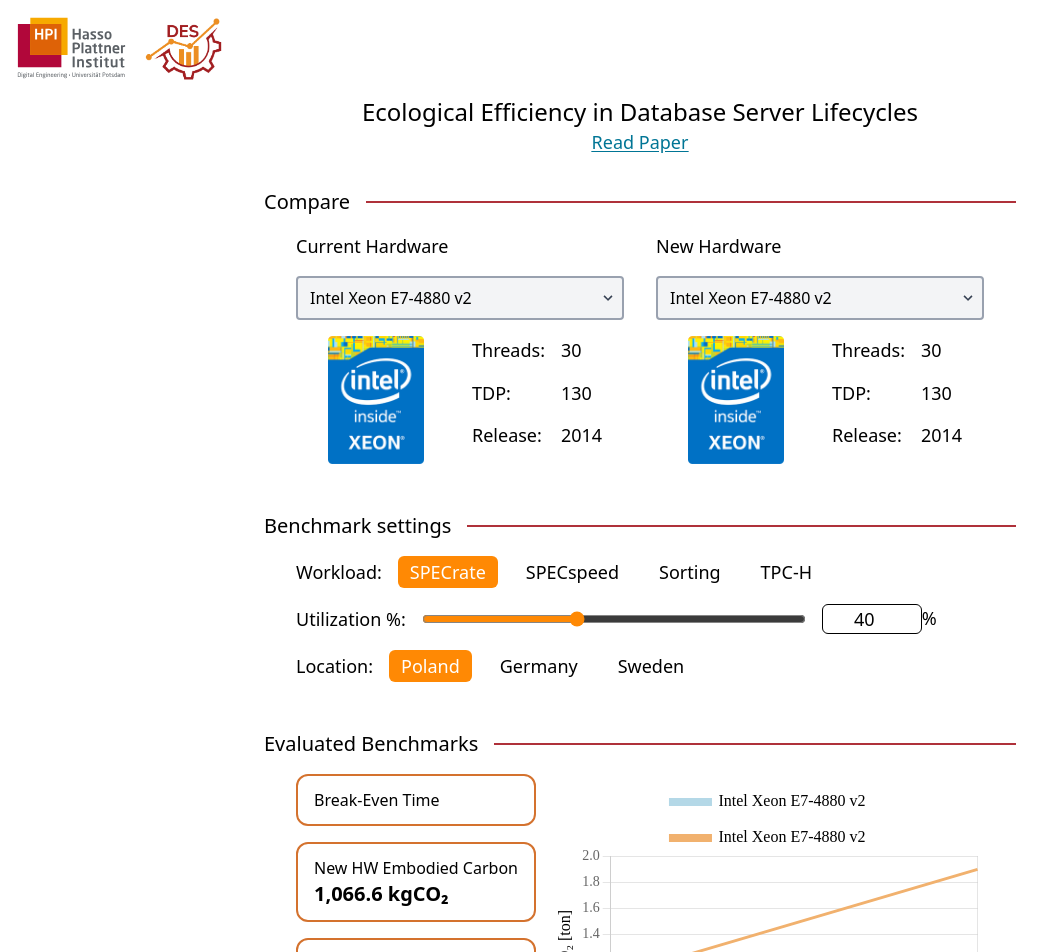
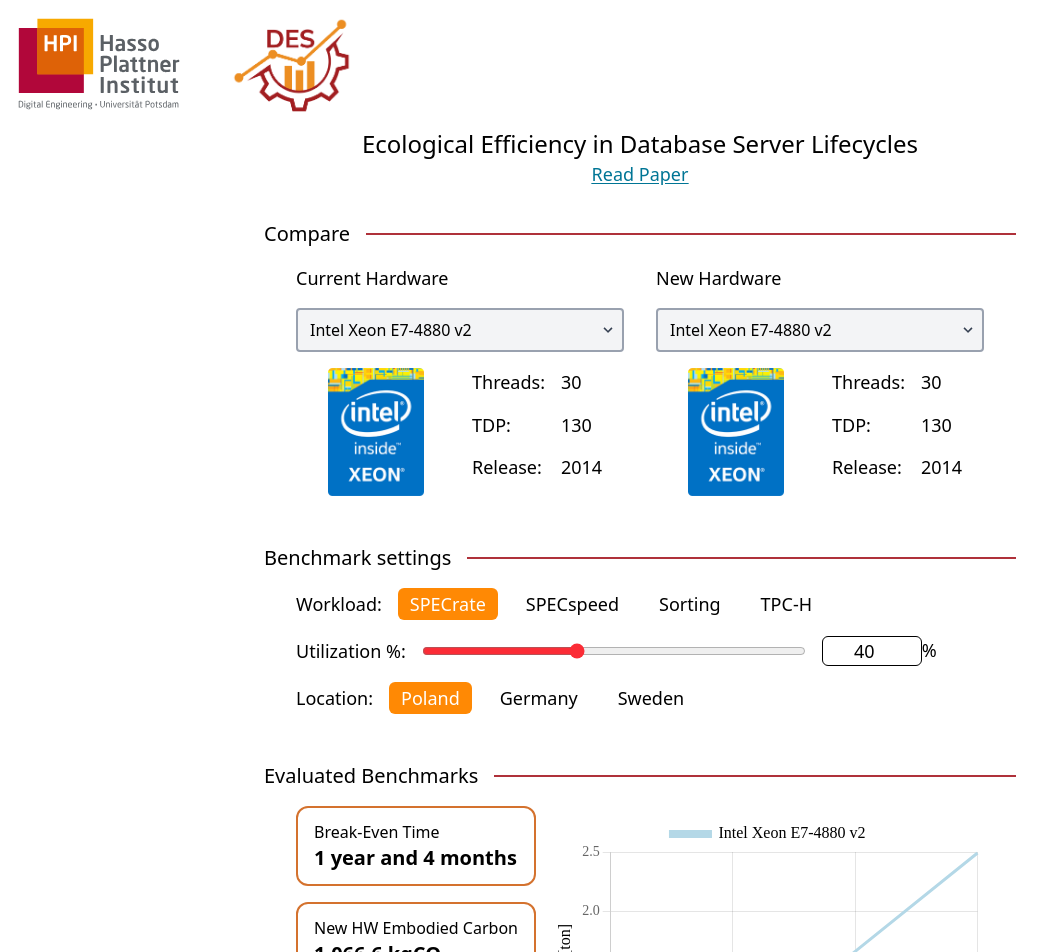
Before and after one commit to hpides/server-buy-advisor, a React (Vite) app in the folder frontend/: page / in a window 1280 px wide. Shown: the top 952 px of the page, without its empty margins (0-1062 px from the left). Built offline with nearby package versions, Linux system fonts and the light colour scheme.

Commit message:
added single comparison and fixed plot scale breaking when intersect >20 years

```diff
--- a/frontend/src/App.tsx
+++ b/frontend/src/App.tsx
@@ -28,7 +28,7 @@
 
   return (
     <>
-      <header className='h-24 p-4 flex gap-4'>
+      <header className='h-32 p-4 flex gap-12'>
         <img src={hpiLogo} className='h-full' />
         <img src={desLogo} className='h-full' />
       </header>
--- a/frontend/src/charts/lineChart.tsx
+++ b/frontend/src/charts/lineChart.tsx
@@ -71,7 +71,7 @@
 
 const LineChart: React.FC<LineChartProps> = memo(function LineChart() {
 
-  const { comparison, intersect, currentHardware, newHardware, oldSystemOpex, newSystemOpex, breakEven } = useBenchmarkContext();
+  const { comparison, intersect, currentHardware, newHardware, oldSystemOpex, newSystemOpex, breakEven, singleComparison } = useBenchmarkContext();
 
   // @ts-ignore
   const [chart, setChart] = useState<Chart | null>(null);
@@ -87,7 +87,11 @@
       backgroundColor: "#B4D8E7",
       pointRadius: 0,
     },
-    {
+  ];
+
+  // compare 2 CPU's
+  if (!singleComparison) {
+    datasets.push({
       type: "line",
       label: newHardware,
       data: newSystemOpex,
@@ -95,8 +99,8 @@
       fill: false,
       backgroundColor: "#F1B16E",
       pointRadius: 0,
-    },
-  ];
+    })
+  }
 
   const annotationHeight = comparison.newSystemOpex[0];
 
@@ -187,6 +191,7 @@
                 },
               },
               breakEvenCircle: {
+                display: !!intersect,
                 type: "point",
                 backgroundColor: "red",
                 pointStyle: "round",
@@ -195,6 +200,7 @@
                 yValue: intersect ? intersect.y : 0,
               },
               breakEvenLabel: {
+                display: !!intersect,
                 type: "label",
                 backgroundColor: "transparent",
                 content: intersect ? `${intersect.x.toFixed(1)} years` : "",
--- a/frontend/src/partials/BenchmarkEvaluations.tsx
+++ b/frontend/src/partials/BenchmarkEvaluations.tsx
@@ -29,7 +29,7 @@
 function BenchmarkEvaluations() {
   const { currentHardware, newHardware, comparison, country, utilization, intersect, workload } = useBenchmarkContext();
 
-  const year = intersect ? Number(intersect.x.toFixed(1)) : null;
+  const year = intersect ? yearToYearAndMonth(Number(intersect.x.toFixed(1))) : "No Break-Even";
   const intensity = GCI_CONSTANTS[country]
   const total = intersect ? Number(intersect.y.toFixed(1)) : null;
   const currentData = CPU_DATA[currentHardware];
@@ -40,7 +40,7 @@
     <div className="flex flex-col px-8 py-4 gap-12">
       <div className="flex gap-4">
         <ul className="flex flex-col gap-4">
-          <ListItem label="Break-Even Time" value={`${yearToYearAndMonth(year)}`} />
+          <ListItem label="Break-Even Time" value={`${year}`} />
           <ListItem label="New HW Embodied Carbon" value={`${addCommaToNumber(embodiedCarbon)} kgCO₂`} />
           <ListItem label="Grid Carbon Intensity" value={`${addCommaToNumber(intensity)} gCO₂/kWh`} />
           <ListItem label="Total Carbon Footprint 😀 until Break-Even" value={`${addCommaToNumber(total)} kgCO₂`} />
--- a/frontend/src/partials/BenchmarkSettings.tsx
+++ b/frontend/src/partials/BenchmarkSettings.tsx
@@ -64,7 +64,7 @@
       <div className="flex gap-4 items-center">
         <label><p>Utilization %:</p></label>
         <input
-          className="w-96 accent-orange-400"
+          className="w-96 accent-red-500"
           type="range"
           value={utilization}
           min={0}
@@ -73,7 +73,7 @@
         />
         <div className="flex">
         <input
-          className="border rounded-md text-center"
+          className="border rounded-md text-center bg-white"
           type="number"
           min={0}
           max={100}
--- a/frontend/src/partials/Compare.tsx
+++ b/frontend/src/partials/Compare.tsx
@@ -1,4 +1,4 @@
-import React from "react";
+import React, { useState } from "react";
 import intel_xeon_logo from "../assets/intel_xeon_logo.png";
 import CPU_DATA, { CPUEntry } from "../assets/data.ts";
 import { useBenchmarkContext } from "../utility/BenchmarkContext.tsx";
--- a/frontend/src/utility/BenchmarkContext.tsx
+++ b/frontend/src/utility/BenchmarkContext.tsx
@@ -8,7 +8,7 @@
 import { lineIntersect } from '../charts/lineChart';
 
 // Assumptions
-const timeHorizon = 20;
+const timeHorizon = 1000;
 
 // Shared specs
 const lifetime = 20;
@@ -27,6 +27,7 @@
   newSystemOpex: number[];
   breakEven: number;
   intersect: { x:number, y:number } | false;
+  singleComparison: boolean;
   setCurrentHardware: (value: string) => void;
   setNewHardware: (value: string) => void;
   setWorkload: (value: WorkloadType) => void;
@@ -49,6 +50,7 @@
 
   const oldPerformanceIndicator = CPU_DATA[currentHardware][WORKLOAD_MAPPING[workload]];
   const newPerformanceIndicator = CPU_DATA[newHardware][WORKLOAD_MAPPING[workload]];
+  const singleComparison = currentHardware == newHardware;
 
   // Old System: Intel Xeon E7-4880, released 2014
   const oldSystem = new System(
@@ -81,20 +83,39 @@
     GUPTA_MODEL // OPEX calculation model
   );
 
-  const breakEven = Math.min(comparison.relativeSavings.findIndex((value) => value < 0) + 3, 20);
+  const calculateIntersect = (singleComparison: boolean, oldSystemOpex: number[], newSystemOpex: number[]): { x:number, y:number } | false => {
+    const embodiedLine = newSystemOpex[0];
+    const l = oldSystemOpex.length;
+
+    let intersect: { x:number, y:number } | false  = false;
+    if (singleComparison) {
+      // calculate the intersect between oldSystemOpex line and embodied line
+      intersect = lineIntersect(
+        0, oldSystemOpex[0],
+        l - 1, oldSystemOpex[l - 1],
+        0, embodiedLine,
+        l - 1, embodiedLine
+      )
+    } else {
+      // calculate the intersect between oldSystemOpex line and newSystemOpex line
+      intersect = lineIntersect(
+        0, oldSystemOpex[0],
+        l - 1, oldSystemOpex[l - 1],
+        0, newSystemOpex[0],
+        l - 1, newSystemOpex[l - 1]
+      )
+    }
+    return intersect;
+  }
+
+  const intersect = calculateIntersect(singleComparison, comparison.oldSystemOpex, comparison.newSystemOpex)
+  const breakEven = Math.ceil(intersect ? intersect.x + 2 : 5);
 
   const oldSystemOpex = comparison.oldSystemOpex.slice(0, breakEven);
   const newSystemOpex = comparison.newSystemOpex.slice(0, breakEven);
 
-  const intersect = lineIntersect(
-    0, oldSystemOpex[0],
-    breakEven - 1, oldSystemOpex[breakEven - 1],
-    0, newSystemOpex[0],
-    breakEven - 1, newSystemOpex[breakEven - 1],
-  )
-
   return (
-    <BenchmarkContext.Provider value={{ comparison, oldSystemOpex, newSystemOpex, intersect, breakEven, workload, utilization, country, setWorkload, setUtilization, setCountry, currentHardware, setCurrentHardware, newHardware,setNewHardware }}>
+    <BenchmarkContext.Provider value={{ comparison, oldSystemOpex, singleComparison, newSystemOpex, intersect, breakEven, workload, utilization, country, setWorkload, setUtilization, setCountry, currentHardware, setCurrentHardware, newHardware,setNewHardware }}>
       {children}
     </BenchmarkContext.Provider>
   );
```
